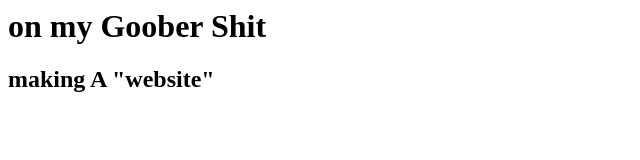
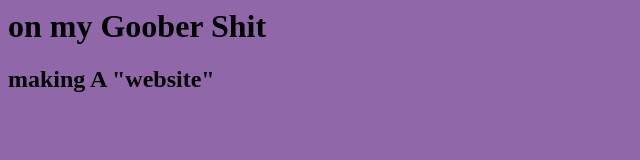
Before and after one commit to crepusc-ular/yuh, a plain HTML site: page index.html in a window 1280 px wide. Shown: the whole page, without its empty margins (0-640 px from the left). Drawn offline with Linux system fonts and the light colour scheme.

Commit message:
figured out how to add style to index.html
idfk what rel is but whatever

```diff
--- a/index.html
+++ b/index.html
@@ -1,6 +1,6 @@
 <html>
   <body>
-    <style>"style.css"</style>
+    <link rel="stylesheet" href="style.css">
     <h1>on my Goober Shit</h1>
     <h2>making A "website"</h2>
   </body>
```
